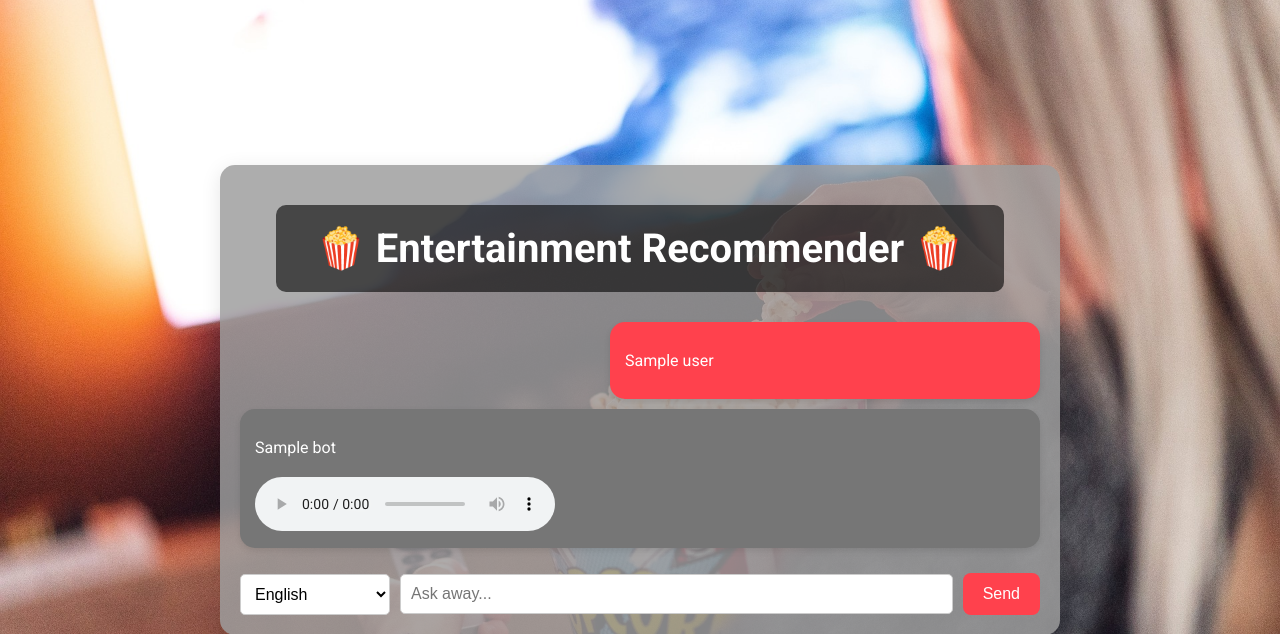
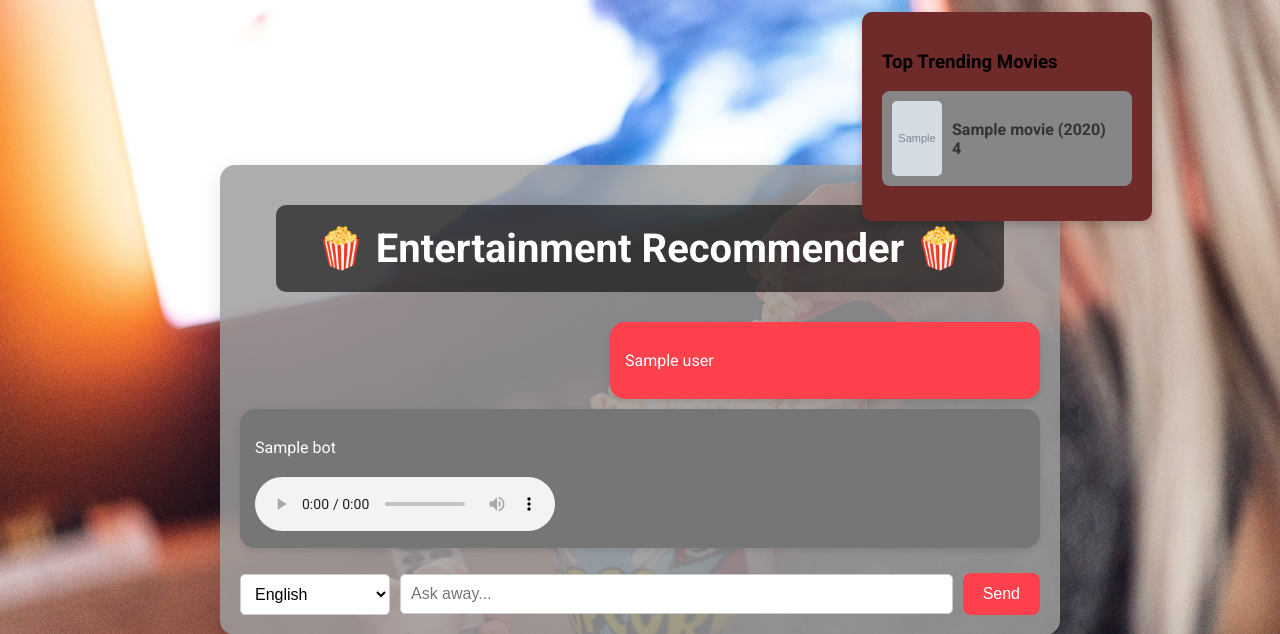
Before and after one commit to SammyAlawar/Recommender, a Flask app: template templates/chat.html in a window 1280 px wide. Shown: the top 634 px of the page. Run offline with Flask 3, Linux system fonts and the light colour scheme; the template is opened without the code that fills it: most values are stand-ins (such as "Sample title", 1, 10 or a date in 2020); grey boxes marked "Sample" are stand-in pictures; parts of the project's set-up code (start-up, migrations or seed data) failed here and were passed over.

Commit message:
Proper HTML code to retrieve the json files

```diff
--- a/templates/chat.html
+++ b/templates/chat.html
@@ -204,9 +204,72 @@
         .github-logo:hover {
             transform: scale(1.1); /* Slight zoom-in effect on hover */
         }
+
+        /* Independent container for the movie list */
+        .movie-list-container {
+            position: fixed; /* Ensure it's fixed to the side */
+            top:1.5%; /* Adjust positioning relative to the page */
+            right: 10%; /* Place it on the right side */
+            background-color: #6f2a2a; /* Background for readability */
+            border-radius: 10px; /* Rounded corners */
+            box-shadow: 0 4px 10px rgba(0, 0, 0, 0.2); /* Add shadow */
+            padding: 20px; /* Spacing inside the container */
+            width: 250px; /* Set a fixed width */
+            z-index: 1000; /* Ensure it stays above other elements */
+        }
+
+        /* Style each movie entry */
+        .movie {
+            display: flex;
+            align-items: center;
+            margin-bottom: 15px;
+            padding: 10px;
+            border-radius: 8px;
+            background-color: #868686;
+            transition: transform 0.2s, box-shadow 0.2s;
+        }
+
+        .movie:hover {
+            transform: translateY(-3px);
+            box-shadow: 0px 4px 8px rgba(0, 0, 0, 0.3);
+        }
+
+        /* Movie thumbnail styling */
+        .movie img {
+            width: 50px;
+            height: 75px;
+            margin-right: 10px;
+            border-radius: 5px;
+        }
+
+        /* Movie title styling */
+        .movie a {
+            text-decoration: none;
+            color: #333;
+            font-weight: bold;
+        }
+
+        .movie a:hover {
+            color: #ff414d;
+        }
+
     </style>
 </head>
 <body>
+    <div class="movie-list-container">
+        <h3>Top Trending Movies</h3>
+        {% for movie in popular_movies %}
+            <div class="movie">
+                <img src="{{ movie.image }}" alt="Movie Thumbnail">
+                <a href="{{ movie.url }}" target="_blank">
+                    <span>{{ movie['primaryTitle'] }} ({{movie.startYear}})</span>
+                    <br>
+                    <span>{{ movie['averageRating'] }}</span>
+                </a>
+            </div>
+        {% endfor %}
+    </div>
+
     <div class="chat-container">
         <h1>🍿 Entertainment Recommender 🍿</h1>
 
```
